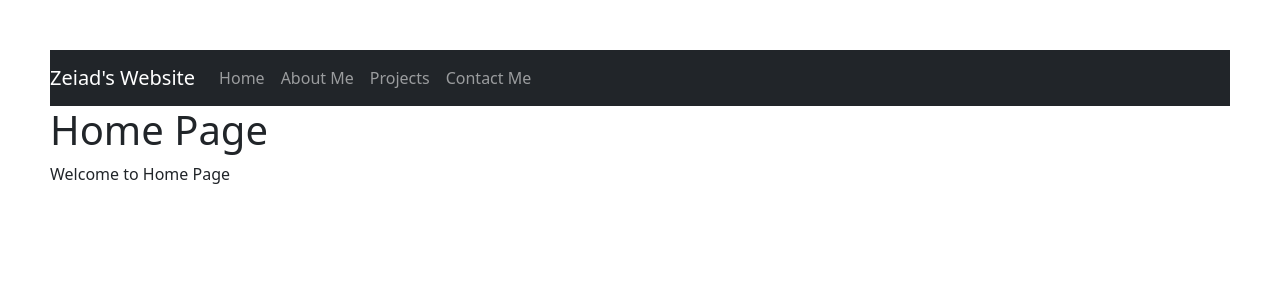
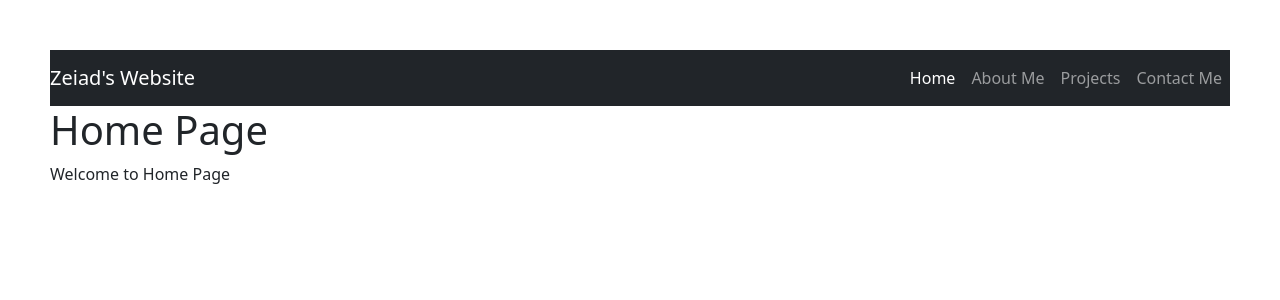
Before and after one commit to TechLarkie/Assignment-02, a Node server app: page / in a window 1280 px wide. Shown: the top 300 px of the page. Run offline with Node 20, Linux system fonts and the light colour scheme; some libraries are stand-ins or nearby versions.

Commit message:
Made additiional changes to the navagation bar such that, whenever the user clicks on a specific section, that sections tag in the navagation bar will be lit up inorder to signify which section the user is currently viewing, the other sections which are not being viewed will remain dim until any one of them is actively being viewed, at which case then they're tag will also light up while the others remain dim. This code was implemented by the use of a very simple if/else statement implementation into the basic code structure

```diff
--- a/Assignment/views/index.ejs
+++ b/Assignment/views/index.ejs
@@ -18,23 +18,46 @@
   </button>
   <div class="collapse navbar-collapse" id="navbarSupportedContent">
 
-    <ul class="navbar-nav me-auto"> <!--Creates an unordered list in which the navagtion elements will be added-->
+    <ul class="navbar-nav ms-auto"> <!--Creates an unordered list in which the navagtion elements will be added-->
 
       <!--code which implements a clickable tag in the navagation bar - this takes the user directly to the homepage-->
       <li class="nav-item active">
+        <% if (title == "Home Page") { %>
+        <a class="nav-link active" href="/home"> <i class="fa-solid fa-house-chimney-window"></i>Home</a>
+        <% } else { %>
         <a class="nav-link" href="/home"> <i class="fa-solid fa-house-chimney-window"></i>Home</a>
+        <% } %>
+        <!--added code which uses a simple if/else statment - this allows the tag in the navagation bar to either be lit up or not lit up depending on whether or not I am currently on that page-->
       </li>
+
       <!--code which implements a clickable tag in the navagation bar - this takes the user directyly to the About me page-->
       <li class="nav-item">
+        <% if (title == "About Me") { %>
+        <a class="nav-link active" href="/aboutme"> <i class="fa-solid fa-info"></i>About Me</a>
+        <% } else { %>
         <a class="nav-link" href="/aboutme"> <i class="fa-solid fa-info"></i>About Me</a>
+        <% } %>
+        <!--Implemented code which will either light up or not light up depending on whether or not the user is actively on that specific page of the website-->
       </li>
+
       <!--takes the user directly to the projects page-->
       <li class="nav-item">
+        <% if (title == "Projects") { %>
+        <a class="nav-link active" href="/projects"> <i class="fa-solid fa-diagram-project"></i>Projects</a>
+        <% } else { %>
         <a class="nav-link" href="/projects"> <i class="fa-solid fa-diagram-project"></i>Projects</a>
+        <% } %>
+        <!--implemented code which will light up or keep dim the navagation tag on the website depending on whether or not the user is on that specific page of the website-->
       </li>
+
       <!--Takes the user directly to the contacts page-->
       <li class="nav-item">
+        <% if (title == "Contact Me") { %>
+        <a class="nav-link active" href="/contactme"> <i class="fa-solid fa-address-book"></i> Contact Me</a>
+        <% } else { %>
         <a class="nav-link" href="/contactme"> <i class="fa-solid fa-address-book"></i> Contact Me</a>
+        <% } %>
+        <!--Implemented code which will light up or keep dim the navagation tag in the navagation bar depending on whether or not the user is currently viewing that specific page of the website-->
       </li>
 
 
```
